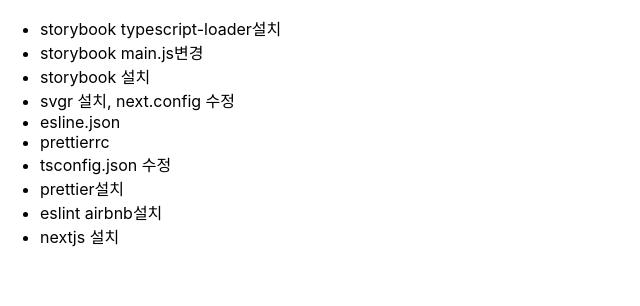
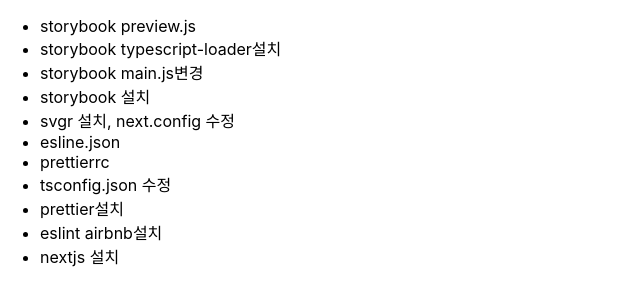
Before and after one commit to ferrari219/busker-app-ts, a Next.js app: page / in a window 1280 px wide. Shown: the top 306 px of the page, without its empty margins (0-640 px from the left). Built offline with nearby package versions, Linux system fonts and the light colour scheme.

Commit message:
storybook preview.js

```diff
--- a/pages/index.tsx
+++ b/pages/index.tsx
@@ -4,6 +4,7 @@
   return (
     <div>
       <ul>
+        <li>storybook preview.js</li>
         <li>storybook typescript-loader설치</li>
         <li>storybook main.js변경</li>
         <li>storybook 설치</li>
```
Also changed, not shown: 1 other file (tests, documents, lock files or other folders).
